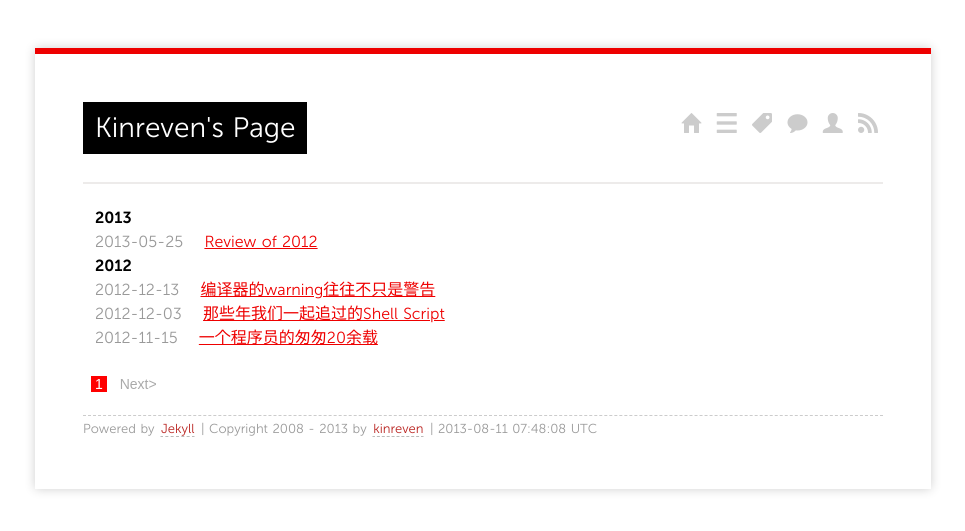
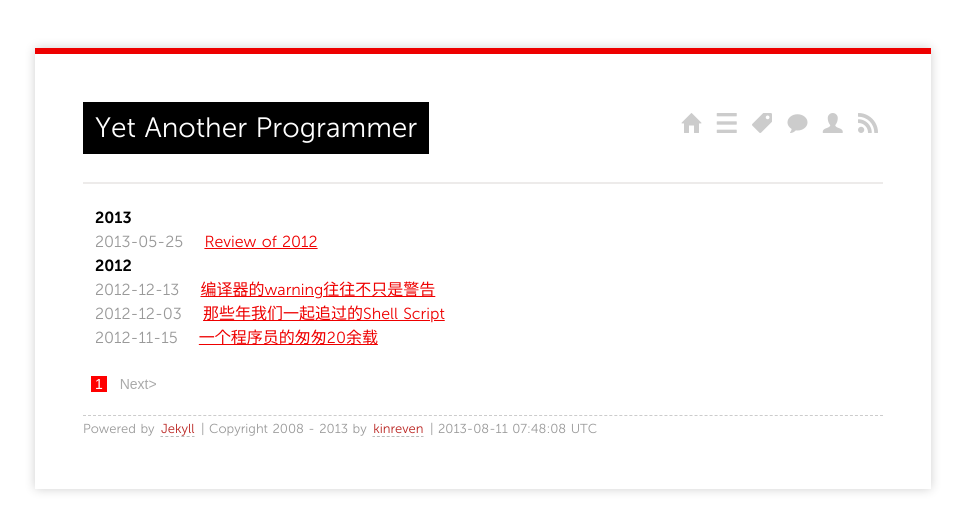
Before and after one commit to kinreven/kinreven.github.com, a Jekyll site: the page built from index.html, in a window 1280 px wide. Shown: the top 531 px of the page, without its empty margins (157-1122 px from the left). Built offline with Jekyll 4.4.1, drawn with Linux system fonts in a browser that asks for light colours; Markdown is read by kramdown in place of the engine named in the settings; the list of posts is cut into pages by our own code.

Commit message:
[fix] - title change.

```diff
--- a/index.html
+++ b/index.html
@@ -1,5 +1,5 @@
 ---
-title: Kinreven's Page
+title: Yet Another Programmer
 layout: page
 ---
 
```
Also changed, not shown: _posts/2012/2012-11-15-the-past-20-years.md (renamed from _posts/2012/2012-11-15-the_past_20_year.md).
